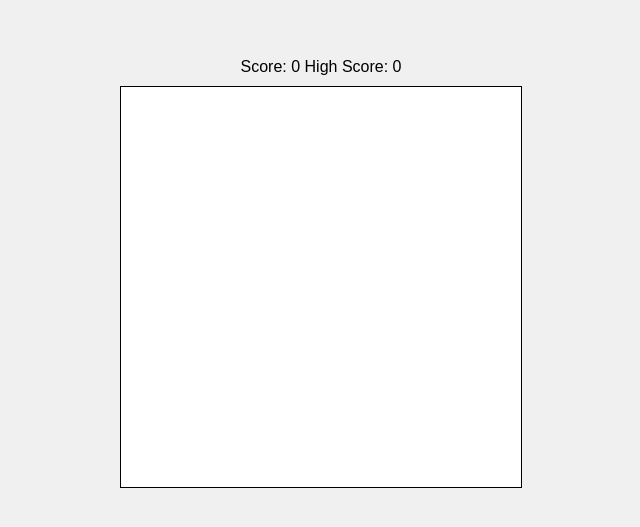
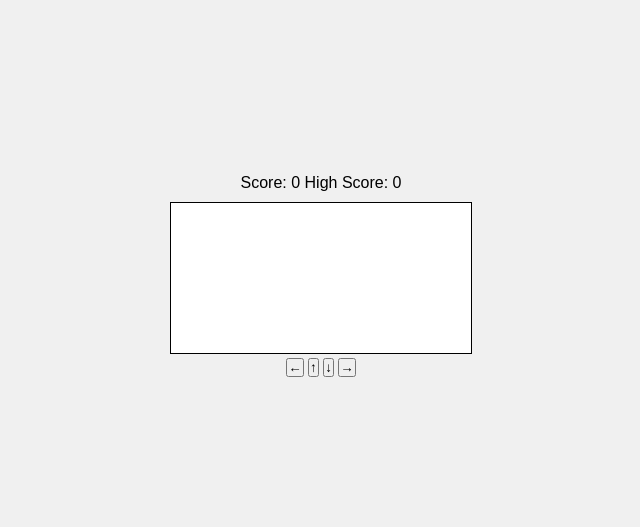
Before and after one commit to stripathiapp/snake-game, a plain HTML site: page index.html in a window 1280 px wide. Shown: the part 125-652 px from the top of the page, without its empty margins (319-959 px from the left). Drawn offline with Linux system fonts and the light colour scheme.

Commit message:
Update index.html

```diff
--- a/index.html
+++ b/index.html
@@ -12,7 +12,13 @@
             <span id="score">Score: 0</span>
             <span id="high-score">High Score: 0</span>
         </div>
-        <canvas id="gameCanvas" width="400" height="400"></canvas>
+        <canvas id="gameCanvas"></canvas>
+        <div class="controls">
+            <button id="left">←</button>
+            <button id="up">↑</button>
+            <button id="down">↓</button>
+            <button id="right">→</button>
+        </div>
     </div>
     <script src="script.js"></script>
 </body>
```
